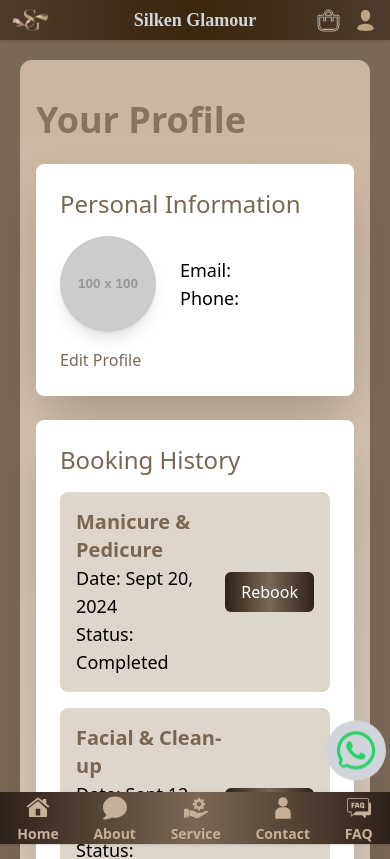
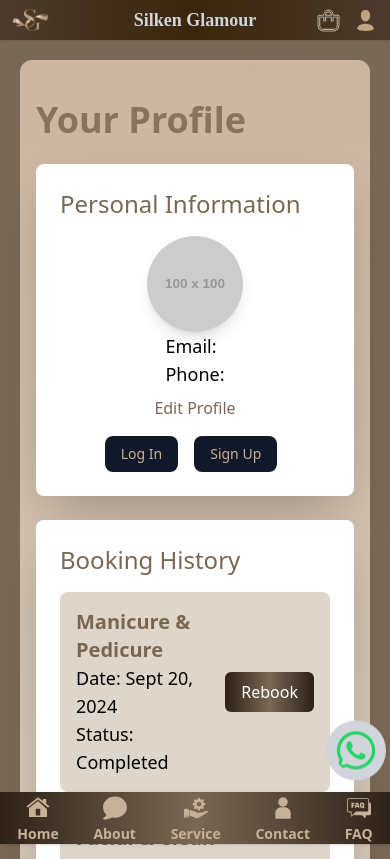
Before and after one commit to Harsh8118-ai/SilkenGlamour, a React (Vite) app in the folder Frontend/: page /profile in a window 390 px wide. Shown: the top 859 px of the page. Built offline with nearby package versions, Linux system fonts and the light colour scheme.

Commit message:
Final Code

```diff
--- a/Frontend/src/components/Profile/Profile.jsx
+++ b/Frontend/src/components/Profile/Profile.jsx
@@ -14,8 +14,8 @@ const Profile = () => {
           {/* Heading */}
           <h1 className="text-4xl font-semibold mb-6 text-[#7A6752] animate-pulse">Your Profile</h1>
 
-      {/* Profile Info Section */}
-      <div className="bg-white shadow-2xl rounded-lg p-6 mb-6 transition-all duration-500 ease-in-out transform hover:scale-105">
+          {/* Profile Info Section WEB View */}
+          <div className="bg-white hidden sm:block shadow-2xl rounded-lg p-6 mb-6 transition-all duration-500 ease-in-out transform hover:scale-105">
             <h2 className="text-2xl font-medium mb-4 text-[#7A6752]">Personal Information</h2>
             <div className="flex items-center space-x-6">
               <img
@@ -30,7 +30,7 @@ const Profile = () => {
               </div>
 
               {/* .............. LOG IN / LOG OUT .............. */}
-
+              {/* WEB VIEW  */}
               <div className="items-center sm:order-2 hidden sm:flex">
                 {isLoggedIn ? <Link
                   to="/contact/logout"
@@ -65,6 +65,57 @@ const Profile = () => {
                 Edit Profile
               </Link>
             </div>
+          </div>
+
+          {/* Profile Info Section Mobile View */}
+          <div className="bg-white sm:hidden shadow-2xl rounded-lg p-6 mb-6 transition-all duration-500 ease-in-out transform hover:scale-105">
+            <h2 className="text-2xl font-medium mb-4 text-[#7A6752]">Personal Information</h2>
+            <div className="flex items-center flex-col justify-center ">
+              <img
+                src="https://via.placeholder.com/100"
+                alt="Profile"
+                className="w-24 h-24 rounded-full shadow-lg hover:scale-110 transform transition duration-500"
+              />
+              <div>
+                <h3 className="text-xl font-semibold text-[#7A6752]">{user.username}</h3>
+                <p className="text-lg text-black">Email: {user.email}</p>
+                <p className="text-lg text-black">Phone: {user.mobileNumber}</p>
+              </div>
+              <div className="my-2">
+              <Link
+                to="/edit-profile"
+                className="text-[#796855] hover:text-[#CBB59F] font-medium transition-all duration-300"
+              >
+                Edit Profile
+              </Link>
+            </div>
+
+              {/* .............. LOG IN / LOG OUT .............. */}
+              {/* Mobile VIEW  */}
+              <div className="items-center flex gap-2 justify-center mt-2">
+                {isLoggedIn ? <Link
+                  to="/contact/logout"
+                  className="text-MainBGColorYellow hover:bg-MainBGColorYellow focus:ring-4 bg-gray-900 focus:ring-gray-600 font-medium rounded-lg text-sm px-4 sm:px-3 py-2 sm:py-1.5 mr-2 lg:mr-4 focus:outline-none hover:text-black">
+                    Log Out</Link>
+                  :
+                  <>
+                    <Link
+                      to="/contact/login"
+                      className="text-MainBGColorYellow hover:bg-MainBGColorYellow focus:ring-4 bg-gray-900 focus:ring-gray-600 font-medium rounded-lg text-sm px-4 sm:px-3 py-2 sm:py-1.5 mr-2 lg:mr-4 focus:outline-none hover:text-black"
+                    >
+                      Log In
+                    </Link>
+                    <Link
+                      to="/contact/signup"
+                      className="text-MainBGColorYellow hover:bg-MainBGColorYellow focus:ring-4 bg-gray-900 focus:ring-gray-600 font-medium rounded-lg text-sm px-4 sm:px-3 py-2 sm:py-1.5 mr-2 lg:mr-4 focus:outline-none hover:text-black"
+                    >
+                      Sign Up
+                    </Link>
+                  </>}
+              </div>
+            </div>
+
+
           </div>
 
           {/* Booking History */}
```
Lines whose indentation alone changed are shown as unchanged.
